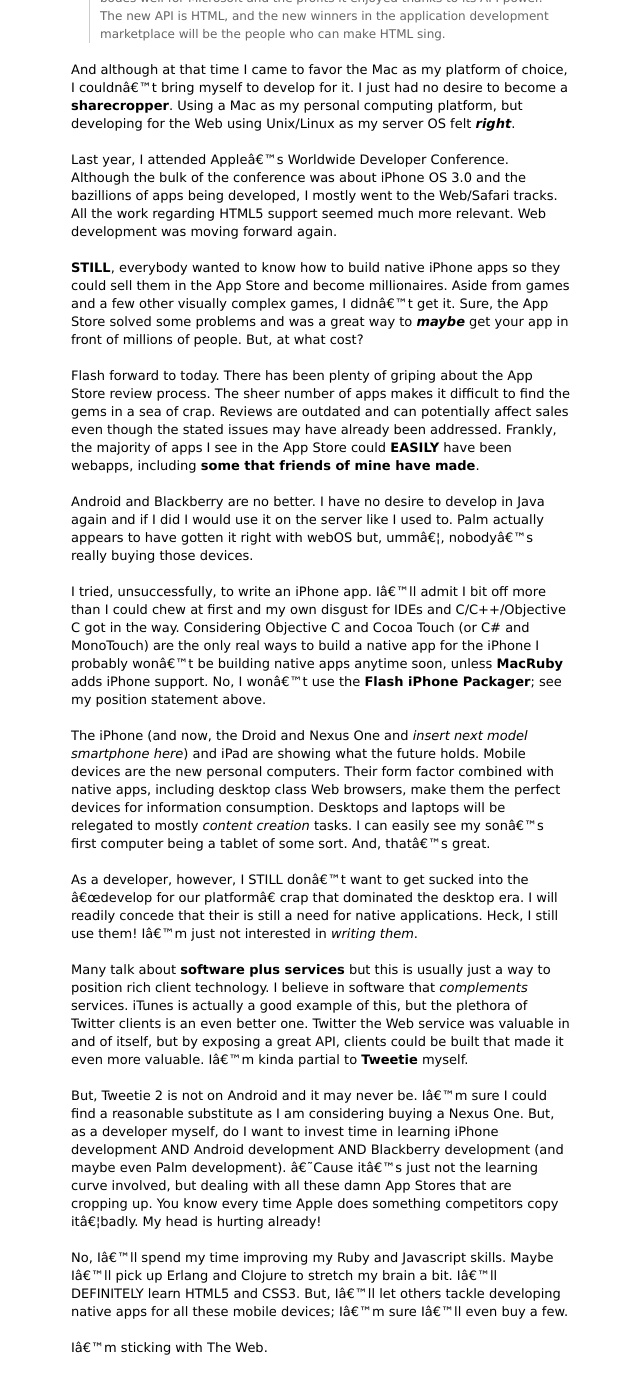
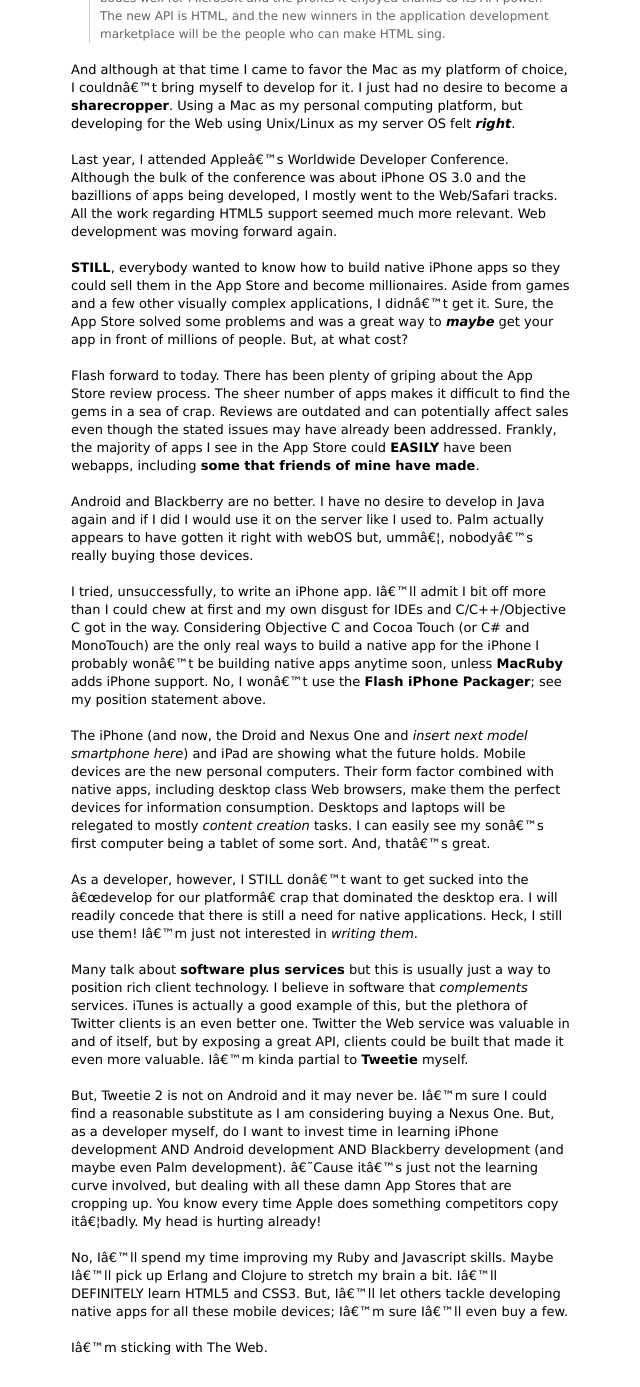
Before and after one commit to kstewart/kstewart.me, a Jekyll site: the page built from _posts/2010-02-20-mobile-is-the-new-desktop.markdown, in a window 1280 px wide and 1400 px high, scrolled down 573 px, cut to the strip 0-1387 px from the top of the window. Shown: the whole strip, without its empty margins (319-959 px from the left). Built offline with Jekyll 4.4.1, drawn with Linux system fonts in a browser that asks for light colours.

Commit message:
Fixed grammatical typos.

```diff
--- a/_posts/2010-02-20-mobile-is-the-new-desktop.markdown
+++ b/_posts/2010-02-20-mobile-is-the-new-desktop.markdown
@@ -15,7 +15,7 @@
 
 Last year, I attended Apple's Worldwide Developer Conference. Although the bulk of the conference was about iPhone OS 3.0 and the bazillions of apps being developed, I mostly went to the Web/Safari tracks. All the work regarding HTML5 support seemed much more relevant. Web development was moving forward again.
 
-**STILL**, everybody wanted to know how to build native iPhone apps so they could sell them in the App Store and become millionaires. Aside from games and a few other visually complex games, I didn't get it. Sure, the App Store solved some problems and was a great way to ***maybe*** get your app in front of millions of people. But, at what cost?
+**STILL**, everybody wanted to know how to build native iPhone apps so they could sell them in the App Store and become millionaires. Aside from games and a few other visually complex applications, I didn't get it. Sure, the App Store solved some problems and was a great way to ***maybe*** get your app in front of millions of people. But, at what cost?
 
 Flash forward to today. There has been plenty of griping about the App Store review process. The sheer number of apps makes it difficult to find the gems in a sea of crap. Reviews are outdated and can potentially affect sales even though the stated issues may have already been addressed. Frankly, the majority of apps I see in the App Store could **EASILY** have been webapps, including [some that friends of mine have made](http://ego-app.com).
 
@@ -25,7 +25,7 @@
 
 The iPhone (and now, the Droid and Nexus One and *insert next model smartphone here*) and iPad are showing what the future holds. Mobile devices are the new personal computers. Their form factor combined with native apps, including desktop class Web browsers, make them the perfect devices for information consumption. Desktops and laptops will be relegated to mostly *content creation* tasks. I can easily see my son's first computer being a tablet of some sort. And, that's great.
 
-As a developer, however, I STILL don't want to get sucked into the "develop for our platform" crap that dominated the desktop era. I will readily concede that their is still a need for native applications. Heck, I still use them! I'm just not interested in *writing them*.
+As a developer, however, I STILL don't want to get sucked into the "develop for our platform" crap that dominated the desktop era. I will readily concede that there is still a need for native applications. Heck, I still use them! I'm just not interested in *writing them*.
 
 Many talk about **software plus services** but this is usually just a way to position rich client technology. I believe in software that *complements* services. iTunes is actually a good example of this, but the plethora of Twitter clients is an even better one. Twitter the Web service was valuable in and of itself, but by exposing a great API, clients could be built that made it even more valuable. I'm kinda partial to [Tweetie](http://www.atebits.com/tweetie-iphone/) myself.
 
```
